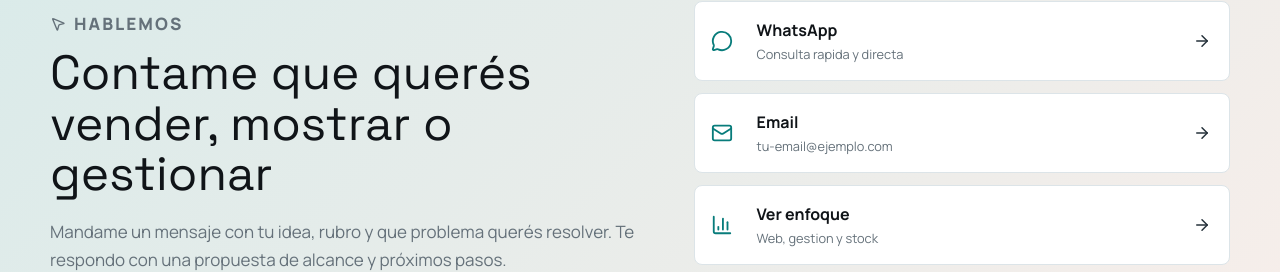
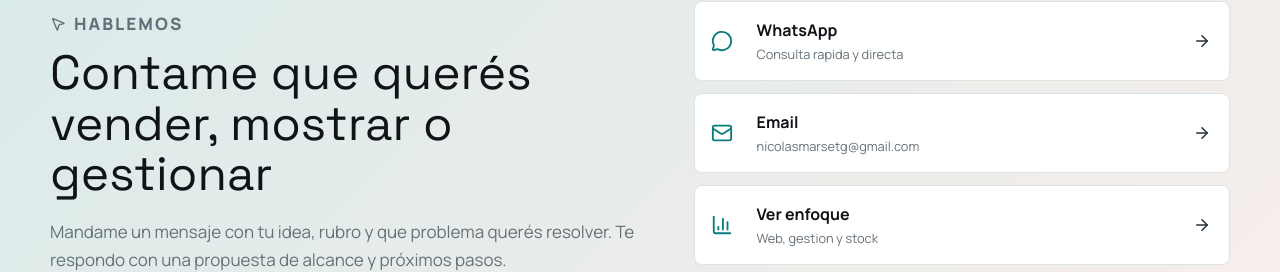
Before and after one commit to nicomarset1/ventas-servicios, a Next.js app: page / in a window 1280 px wide. Shown: the part 4575-4847 px from the top of the page. Built offline with nearby package versions, Linux system fonts and the light colour scheme.

Commit message:
Update contact information

```diff
--- a/src/app/page.tsx
+++ b/src/app/page.tsx
@@ -17,8 +17,8 @@ import {
   Store,
 } from "lucide-react";
 
-const whatsappNumber = "5492230000000";
-const email = "tu-email@ejemplo.com";
+const whatsappNumber = "5492234264682";
+const email = "nicolasmarsetg@gmail.com";
 const agrovetProjectUrl = "";
 
 const services = [
@@ -81,7 +81,7 @@ const projects = [
 
 export default function Home() {
   const message =
-    "Hola, quiero consultar por desarrollo de software a medida para mi negocio.";
+    "Hola Nicolas, quiero hacer una consulta por desarrollo de software a medida para mi negocio.";
   const whatsappUrl = `https://wa.me/${whatsappNumber}?text=${encodeURIComponent(message)}`;
   const mailUrl = `mailto:${email}?subject=${encodeURIComponent(
     "Consulta por desarrollo de software a medida"
```
Also changed, not shown: 1 other file (tests, documents, lock files or other folders).
